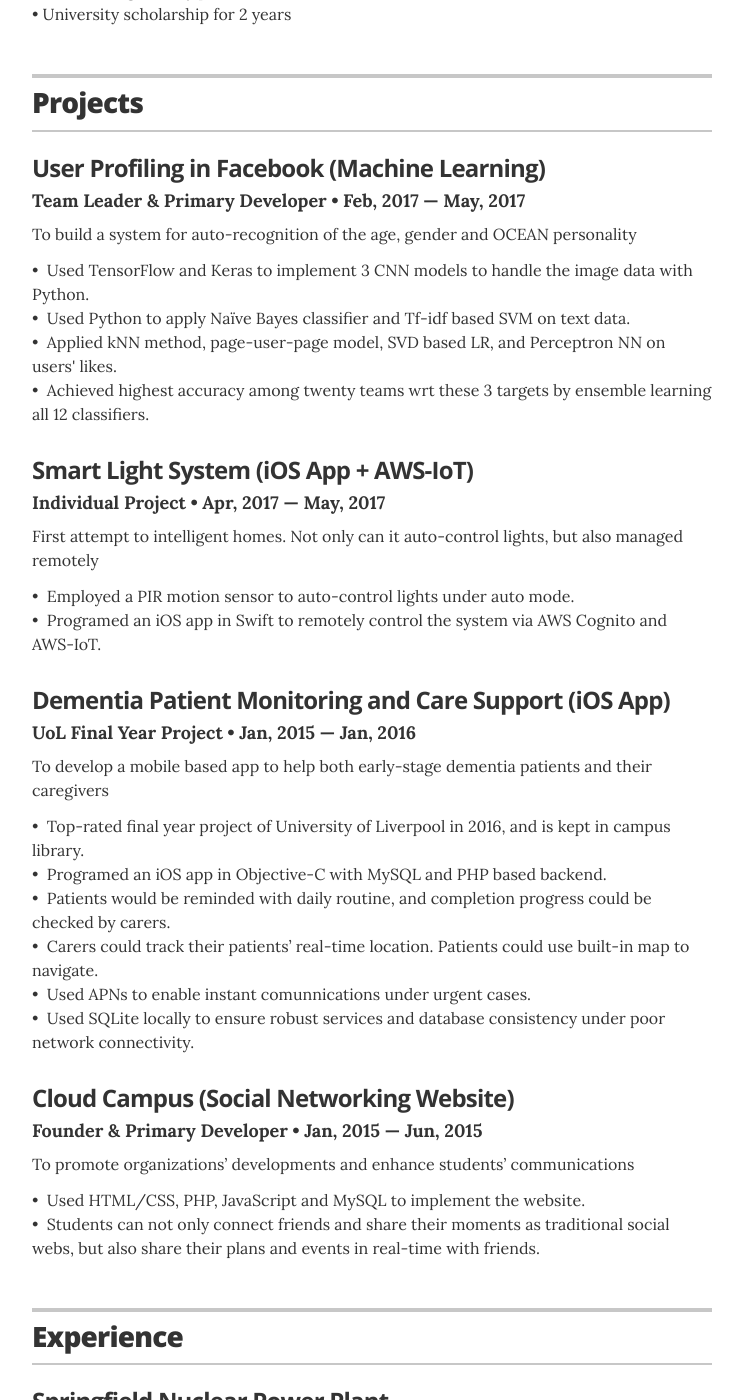
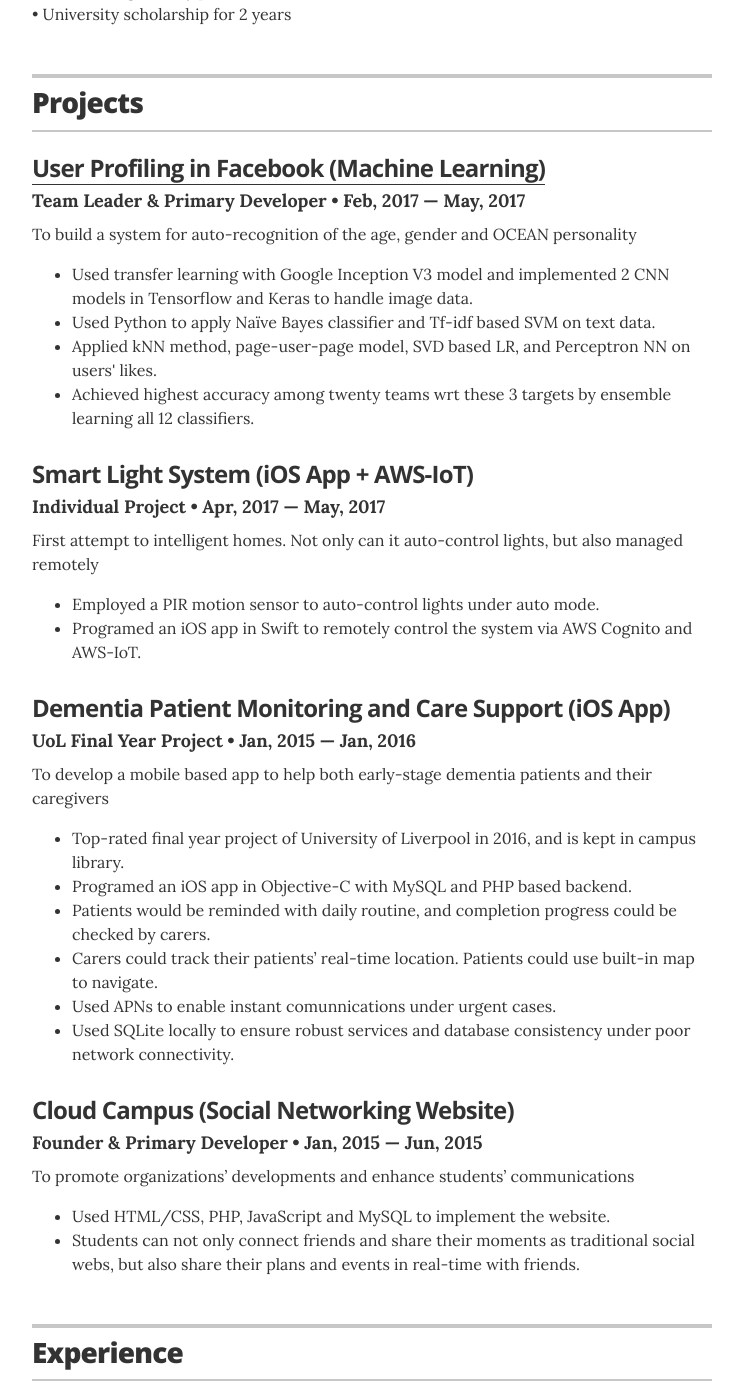
Before and after one commit to Yuyang105/Yuyang105.github.io, a Jekyll site: the page built from index.html, in a window 1280 px wide and 1400 px high, scrolled down 1319 px. Shown: the whole window, without its empty margins (268-1011 px from the left). Built offline with Jekyll 4.4.1, drawn with Linux system fonts in a browser that asks for light colours.

Commit message:
Update projects.yml

```diff
--- a/_data/projects.yml
+++ b/_data/projects.yml
@@ -5,17 +5,16 @@
 - project: User Profiling in Facebook (Machine Learning)
   role: Team Leader & Primary Developer
   duration: Feb, 2017 &mdash; May, 2017
-  # url: "#"
+  url: "yuyang105.github.io/file/Social_Media_Profiling_Report.pdf"
   description: To build a system for auto-recognition of the age, gender and OCEAN personality
-  details: •&nbsp&nbspUsed TensorFlow and Keras to implement 3 CNN models to handle the image data with Python.<br />•&nbsp&nbspUsed Python to apply Naïve Bayes classifier and Tf-idf based SVM on text data.<br />•&nbsp&nbspApplied kNN method, page-user-page model, SVD based LR, and Perceptron NN on users' likes.<br />•&nbsp&nbspAchieved highest accuracy among twenty teams wrt these 3 targets by ensemble learning all 12 classifiers.
-
+  details: <ul class="resume-item-list"><li>Used transfer learning with Google Inception V3 model and implemented 2 CNN models in Tensorflow and Keras to handle image data.</li><li>Used Python to apply Naïve Bayes classifier and Tf-idf based SVM on text data.</li><li>Applied kNN method, page-user-page model, SVD based LR, and Perceptron NN on users' likes.</li><li>Achieved highest accuracy among twenty teams wrt these 3 targets by ensemble learning all 12 classifiers.</li></ul>
 # Smart Light
 - project: Smart Light System (iOS App + AWS-IoT)
   role: Individual Project
   duration: Apr, 2017 &mdash; May, 2017
   # url: "#"
   description: First attempt to intelligent homes. Not only can it auto-control lights, but also managed remotely
-  details: •&nbsp&nbspEmployed a PIR motion sensor to auto-control lights under auto mode.<br />•&nbsp&nbspProgramed an iOS app in Swift to remotely control the system via AWS Cognito and AWS-IoT.
+  details: <ul class="resume-item-list"><li>Employed a PIR motion sensor to auto-control lights under auto mode.</li><li>Programed an iOS app in Swift to remotely control the system via AWS Cognito and AWS-IoT.</li></ul>
 
 # Dementia Care
 - project: Dementia Patient Monitoring and Care Support (iOS App)
@@ -23,7 +22,7 @@
   duration: Jan, 2015 &mdash; Jan, 2016
   # url: "#"
   description: To develop a mobile based app to help both early-stage dementia patients and their caregivers
-  details: •&nbsp&nbspTop-rated final year project of University of Liverpool in 2016, and is kept in campus library.<br />•&nbsp&nbspProgramed an iOS app in Objective-C with MySQL and PHP based backend.<br />•&nbsp&nbspPatients would be reminded with daily routine, and completion progress could be checked by carers.<br />•&nbsp&nbspCarers could track their patients’ real-time location. Patients could use built-in map to navigate.<br />•&nbsp&nbspUsed APNs to enable instant comunnications under urgent cases.<br />•&nbsp&nbspUsed SQLite locally to ensure robust services and database consistency under poor network connectivity.
+  details: <ul class="resume-item-list"><li>Top-rated final year project of University of Liverpool in 2016, and is kept in campus library.</li><li>Programed an iOS app in Objective-C with MySQL and PHP based backend.</li><li>Patients would be reminded with daily routine, and completion progress could be checked by carers.</li><li>Carers could track their patients’ real-time location. Patients could use built-in map to navigate.</li><li>Used APNs to enable instant comunnications under urgent cases.</li><li>Used SQLite locally to ensure robust services and database consistency under poor network connectivity.</li></ul>
 
   # Cloud Campus
 - project: Cloud Campus (Social Networking Website)
@@ -31,4 +30,4 @@
   duration: Jan, 2015 &mdash; Jun, 2015
   # url: "#"
   description: To promote organizations’ developments and enhance students’ communications
-  details: •&nbsp&nbspUsed HTML/CSS, PHP, JavaScript and MySQL to implement the website.<br />•&nbsp&nbspStudents can not only connect friends and share their moments as traditional social webs, but also share their plans and events in real-time with friends.
+  details: <ul class="resume-item-list"><li>Used HTML/CSS, PHP, JavaScript and MySQL to implement the website.</li><li>Students can not only connect friends and share their moments as traditional social webs, but also share their plans and events in real-time with friends.</li></ul>
```
